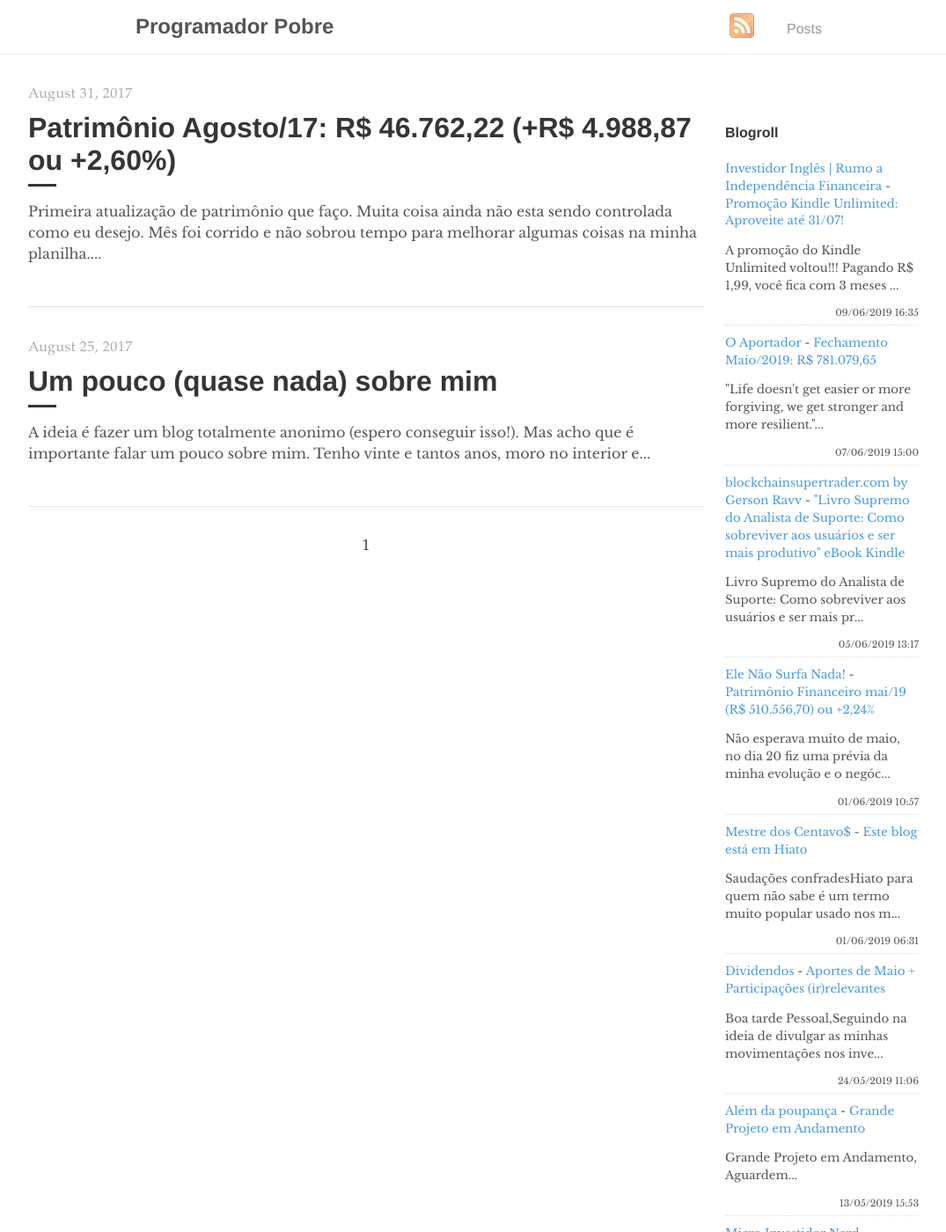
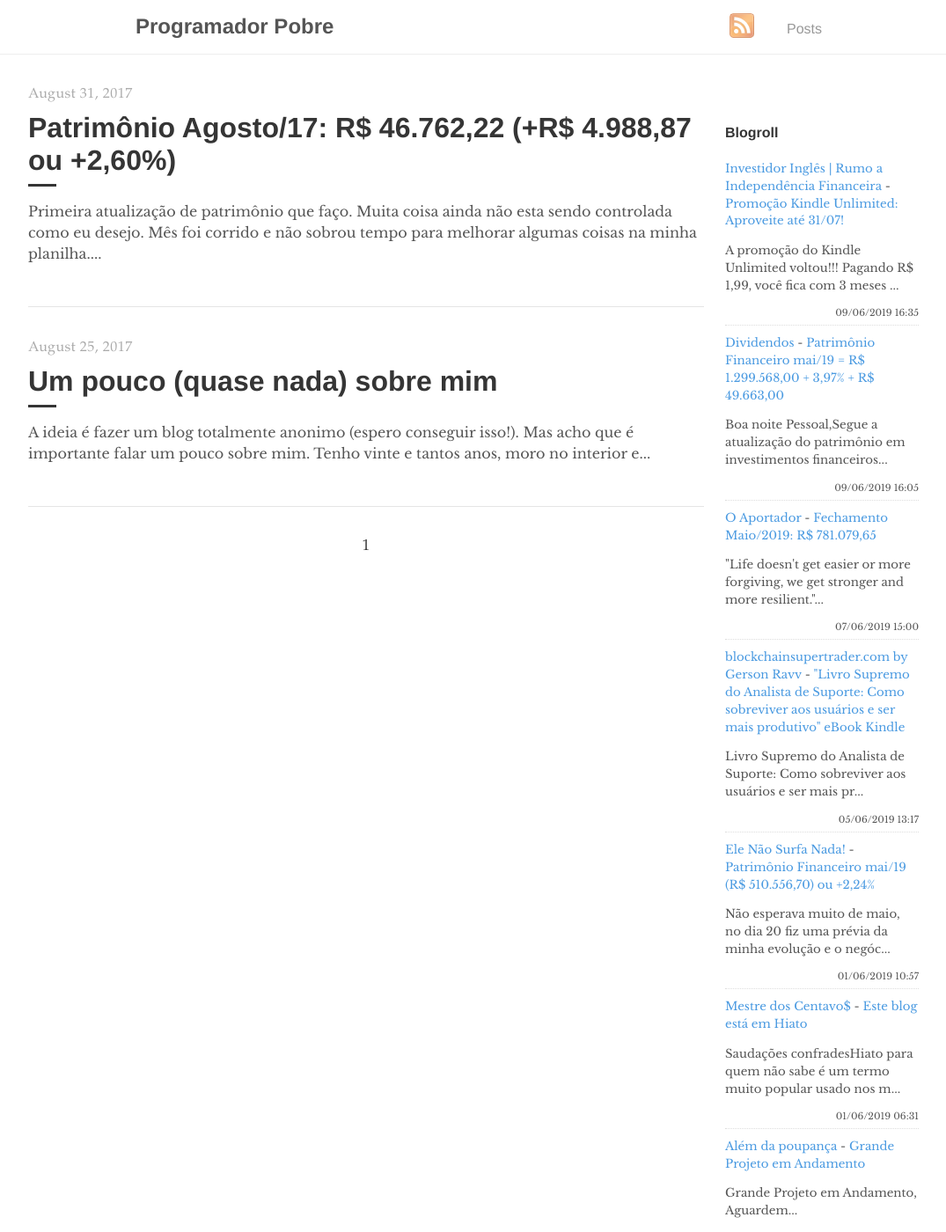
Before and after one commit to programadorpobre/programadorpobre.github.io, a Jekyll site: the page built from index.html, in a window 1280 px wide and 1400 px high. Shown: the whole window at 88% size, without its empty margins (96-1171 px from the left). Built offline with Jekyll 4.4.1, drawn with Linux system fonts in a browser that asks for light colours; the list of posts is cut into pages by our own code; comment, search, counter and statistics services are not loaded.

Commit message:
[ci skip] travis #674

```diff
--- a/_includes/feed-entries.html
+++ b/_includes/feed-entries.html
@@ -2,6 +2,11 @@
     <a class="feed-entry-site-name" href="https://www.investidoringles.com/">Investidor Inglês | Rumo a Independência Financeira</a> - <a class="feed-entry-title" href="https://www.investidoringles.com/2019/06/promocao-kindle-unlimited-2019.html">Promoção Kindle Unlimited: Aproveite até 31/07!</a>
     <p class="feed-entry-summary">A promoção do Kindle Unlimited voltou!!! Pagando R$ 1,99, você fica com 3 meses ...</p>
     <time datetime="2019-06-09T16:35:00.000-03:00">09/06/2019 16:35</time>
+</div>
+<div class="feed-entry">
+    <a class="feed-entry-site-name" href="http://bonsdividendos.blogspot.com/">Dividendos</a> - <a class="feed-entry-title" href="http://bonsdividendos.blogspot.com/2019/06/patrimonio-financeiro-mai19-r-129956800.html">Patrimônio Financeiro mai/19 = R$ 1.299.568,00 + 3,97% + R$ 49.663,00</a>
+    <p class="feed-entry-summary">Boa noite Pessoal,Segue a atualização do patrimônio em investimentos financeiros...</p>
+    <time datetime="2019-06-09T16:05:00.000-07:00">09/06/2019 16:05</time>
 </div>
 <div class="feed-entry">
     <a class="feed-entry-site-name" href="https://oaportadorfinanceiro.blogspot.com/">O Aportador</a> - <a class="feed-entry-title" href="https://oaportadorfinanceiro.blogspot.com/2019/06/fechamento-maio2019-r-78107965.html">Fechamento Maio/2019: R$ 781.079,65</a>
@@ -24,11 +29,6 @@
     <time datetime="2019-06-01T06:31:00.000-07:00">01/06/2019 06:31</time>
 </div>
 <div class="feed-entry">
-    <a class="feed-entry-site-name" href="http://bonsdividendos.blogspot.com/">Dividendos</a> - <a class="feed-entry-title" href="http://bonsdividendos.blogspot.com/2019/05/aportes-de-maio-participacoes.html">Aportes de Maio + Participações (ir)relevantes</a>
-    <p class="feed-entry-summary">Boa tarde Pessoal,Seguindo na ideia de divulgar as minhas movimentações nos inve...</p>
-    <time datetime="2019-05-24T11:06:00.000-07:00">24/05/2019 11:06</time>
-</div>
-<div class="feed-entry">
     <a class="feed-entry-site-name" href="https://alemdapoupanca.blogspot.com/">Além da poupança</a> - <a class="feed-entry-title" href="https://alemdapoupanca.blogspot.com/2019/05/grande-projeto-em-andamento.html">Grande Projeto em Andamento</a>
     <p class="feed-entry-summary">Grande Projeto em Andamento, Aguardem...</p>
     <time datetime="2019-05-13T15:53:00.001-03:00">13/05/2019 15:53</time>
```
